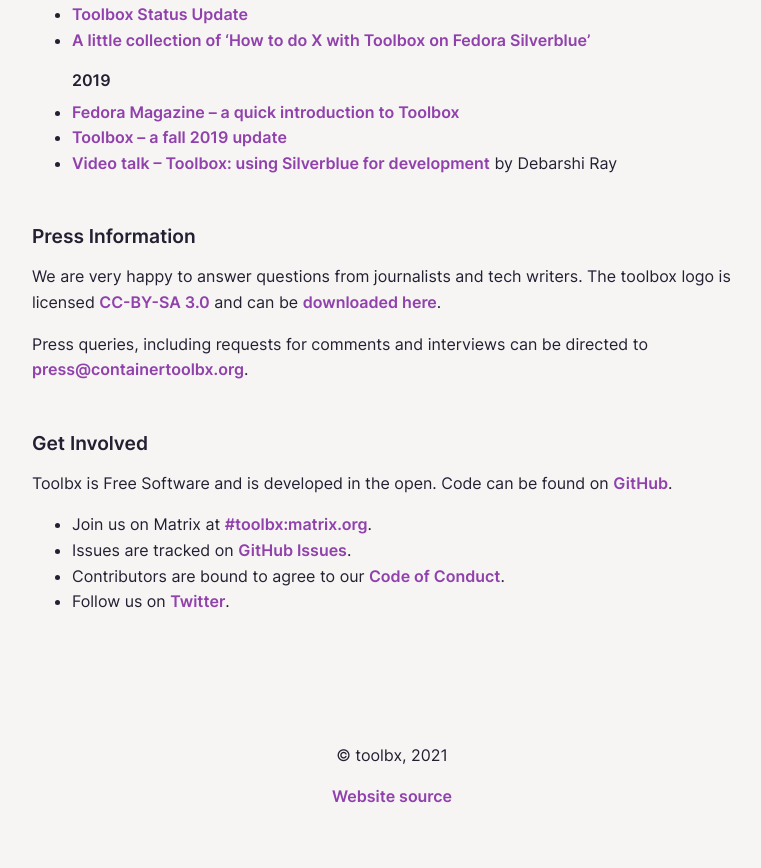
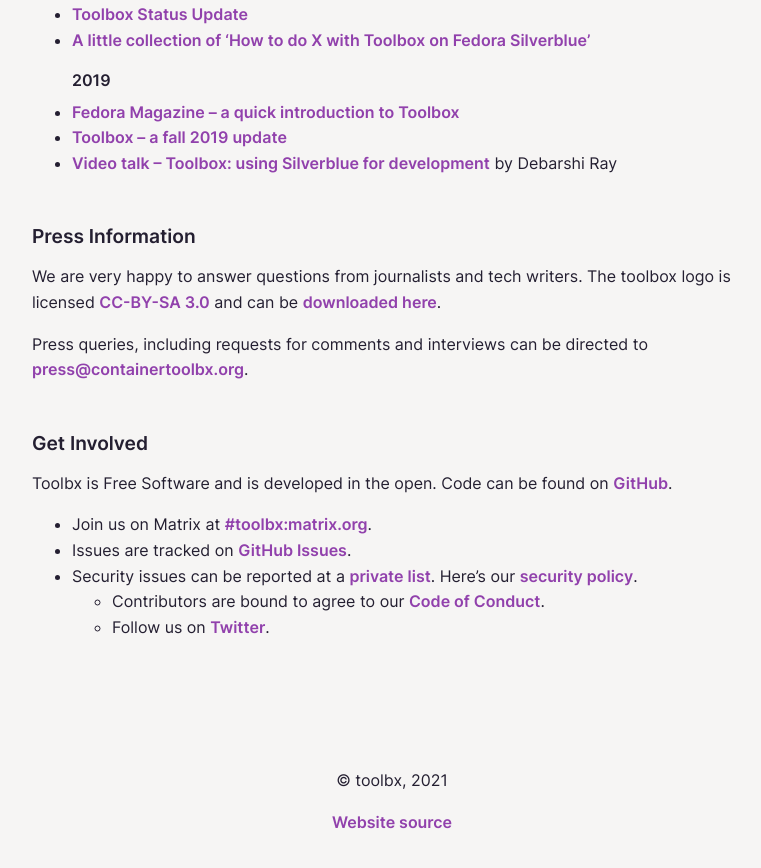
Before and after one commit to containers/containertoolbx.org, a Jekyll site: the page built from index.md, in a window 1280 px wide and 900 px high, scrolled down 1586 px. Shown: the top 868 px of the window, without its empty margins (248-1009 px from the left). Built offline with Jekyll 4.4.1, drawn with Linux system fonts in a browser that asks for light colours.

Commit message:
security policy & contact
fixes https://github.com/containers/containertoolbx.org/issues/2

```diff
--- a/index.md
+++ b/index.md
@@ -48,5 +48,6 @@
 
   * Join us on Matrix at [#toolbx:matrix.org](https://matrix.to/#/#toolbx:matrix.org).
   * Issues are tracked on [GitHub Issues](https://github.com/containers/toolbox/issues).
+* Security issues can be reported at a [private list](mailto:security@lists.podman.io). Here's our [security policy](https://github.com/containers/common/blob/main/SECURITY.md).
   * Contributors are bound to agree to our [Code of Conduct](https://github.com/containers/common/blob/main/CODE-OF-CONDUCT.md).
   * Follow us on [Twitter](https://twitter.com/containertoolbx).
```
